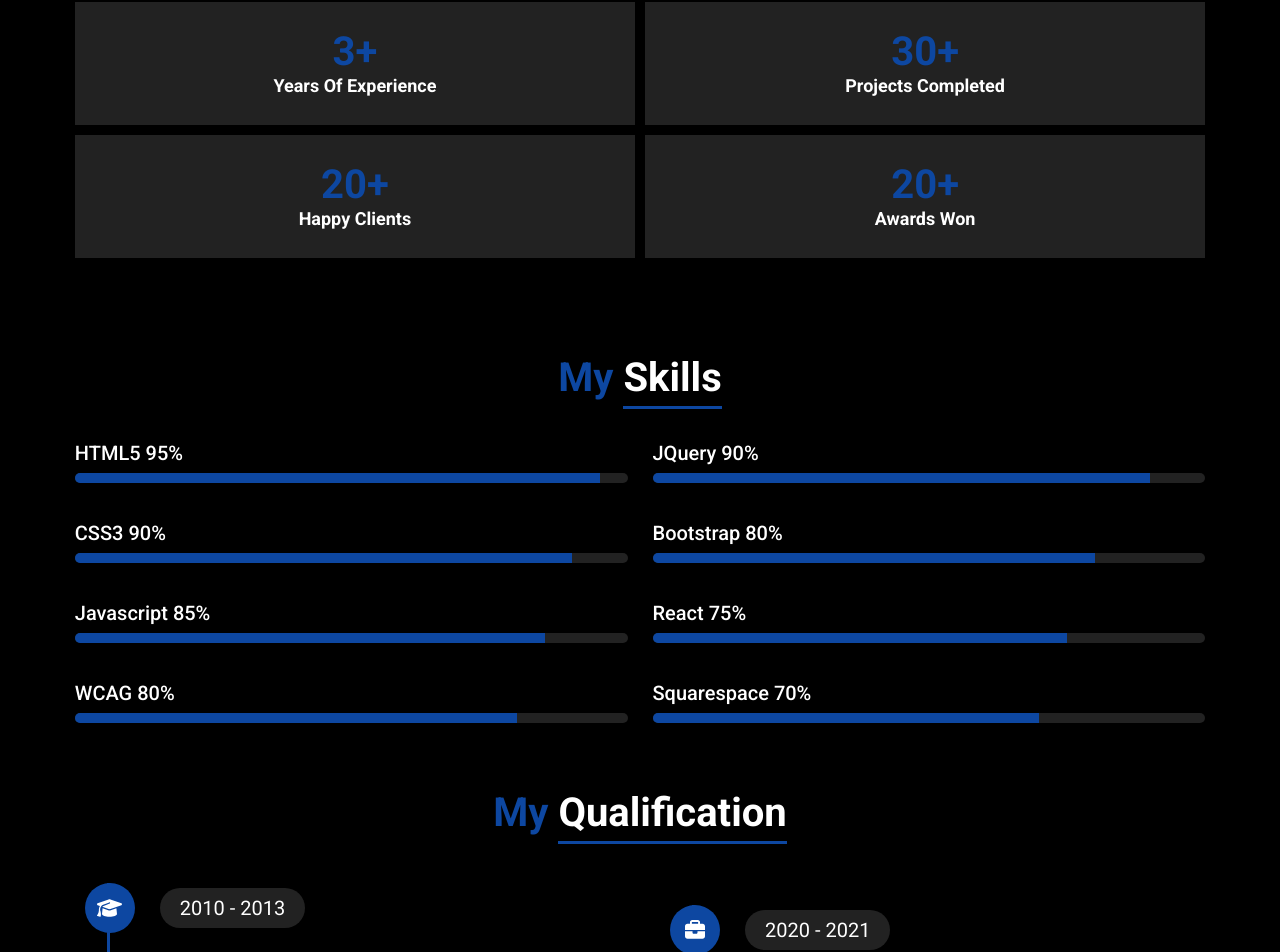
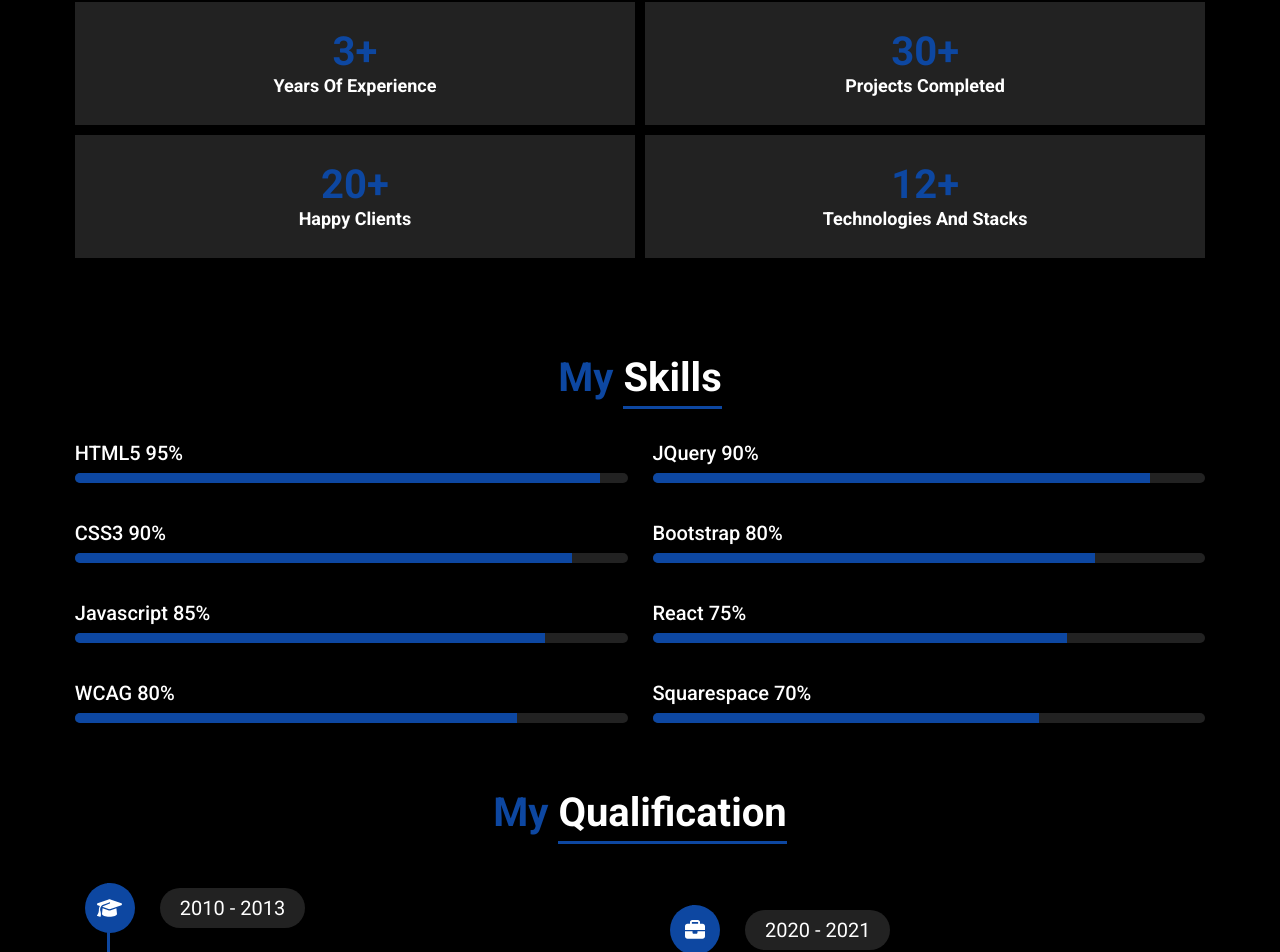
Before and after one commit to DenisMoldovanu/Portfolio, a React (Create React App) app: page / in a window 1280 px wide. Shown: the part 1567-2519 px from the top of the page. Built offline with nearby package versions, Linux system fonts and the light colour scheme; the HTML template or start-up script is replaced by a standard one.

Commit message:
content updates

```diff
--- a/src/components/about/About.js
+++ b/src/components/about/About.js
@@ -111,9 +111,9 @@ function About({ yearsOfExperience }) {
 
                             <div className="box">
                                 <h1 className="count" data-count="20">
-                                    20+
+                                    12+
                                 </h1>
-                                <h3>awards won</h3>
+                                <h3>Technologies and Stacks </h3>
                             </div>
                         </div>
                     </div>
```
